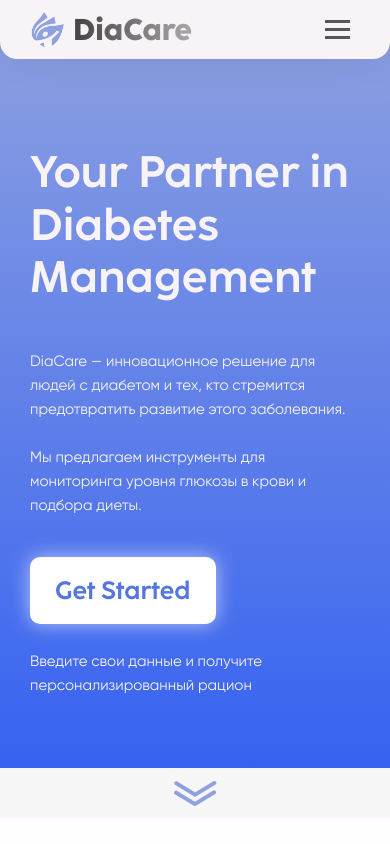
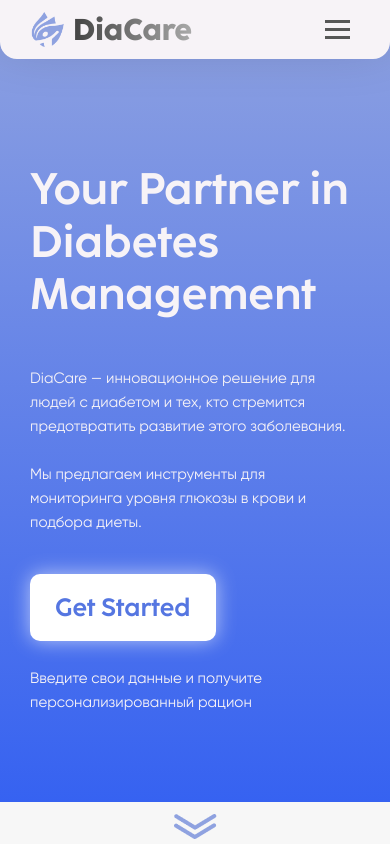
Before and after one commit to piluvz/DiaCare_client, a React (Create React App) app: page / in a window 390 px wide. Shown: the top 844 px of the page. Built offline with nearby package versions, Linux system fonts and the light colour scheme.

Commit message:
main page upd

```diff
--- a/src/style/MainPage.css
+++ b/src/style/MainPage.css
@@ -235,7 +235,7 @@
   }
 
   .main{
-    height: 91vh;
+    height: 95vh;
     padding: 0px;
     padding-top: 30px;
   }
```
